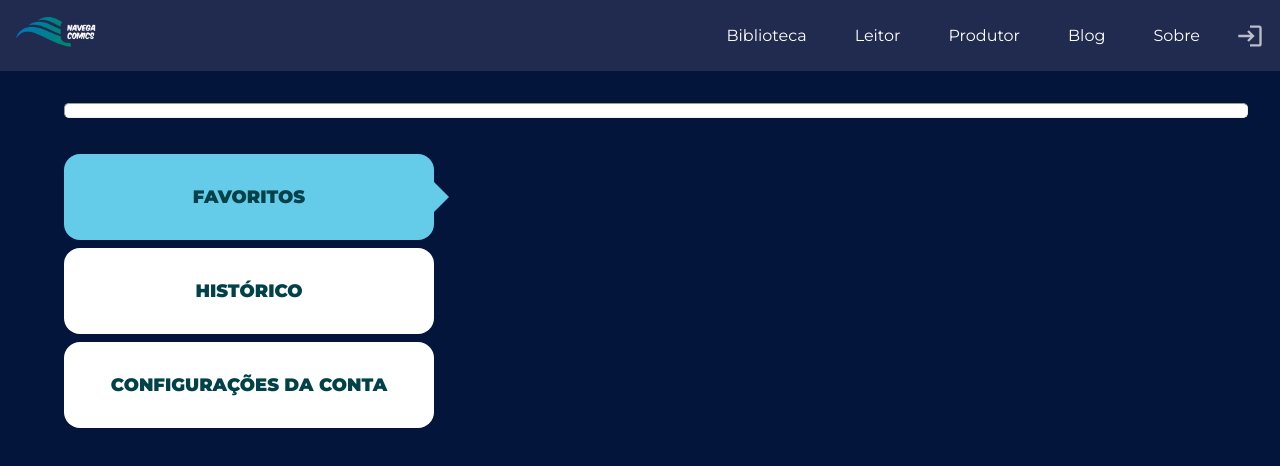
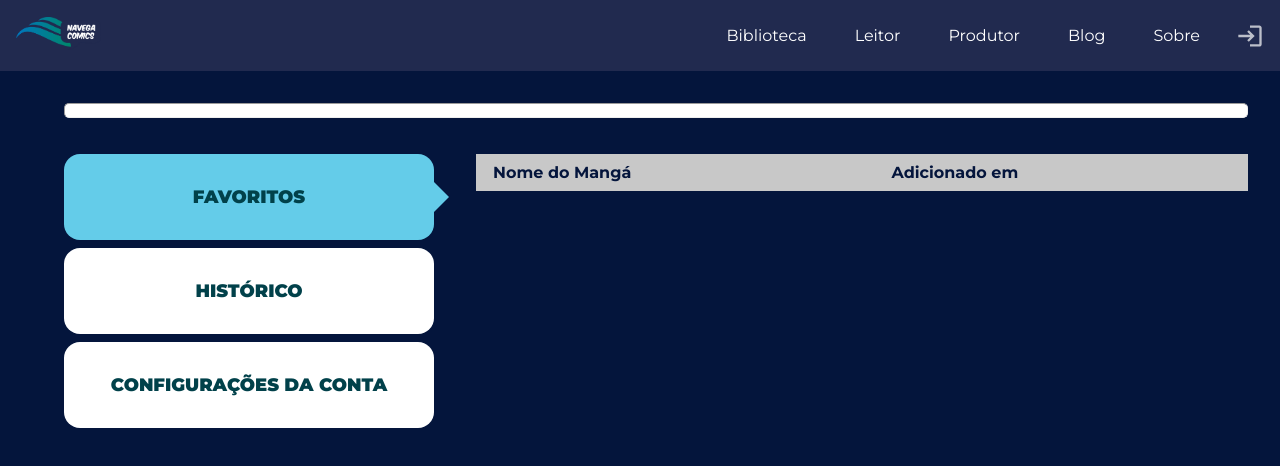
Before and after one commit to YannFigueiredo/narede, a React (Create React App) app in the folder frontend/: page /leitor in a window 1280 px wide. Shown: the top 466 px of the page. Built offline with nearby package versions, Linux system fonts and the light colour scheme.

Commit message:
feat: adicionado componente de lista para abas de favoritos e histórico na página de leitor

```diff
--- /dev/null
+++ b/frontend/src/pages/Reader/components/List/index.js
@@ -0,0 +1,29 @@
+import React, { useState, useEffect } from "react";
+import { Container } from "./styles";
+
+export default function List({ list, isHistoric = false }) {
+  const [itemsList, setItemsList] = useState([]);
+
+  useEffect(() => {
+    setItemsList(Array.isArray(list) ? list : []);
+  }, []);
+
+  return(
+    <Container>
+      <thead>
+        <tr>
+          <th>Nome do Mangá</th>
+          <th>{isHistoric ? "Visto em" : "Adicionado em"}</th>
+        </tr>
+      </thead>
+      <tbody>
+        {itemsList.map((favorite, key) => (
+          <tr key={key}>
+            <td>{favorite.title}</td>
+            <td>{favorite.date}</td>
+          </tr>
+        ))}
+      </tbody>
+    </Container>
+  );
+}
--- /dev/null
+++ b/frontend/src/pages/Reader/components/List/styles.js
@@ -0,0 +1,28 @@
+import styled from "styled-components";
+
+export const Container = styled.table`
+  width: 100%;
+  border-collapse: collapse;
+
+  thead {
+    background: ${({theme}) => theme.colors.gray["100"]};
+    text-align: left;
+  }
+
+  tr {
+    border: 1px solid ${({theme}) => theme.colors.gray["100"]};
+  }
+
+  tr th {
+    color: ${({theme}) => theme.colors.blue["900"]};
+    font-weight: 700;
+    padding: ${({theme}) => theme.spacing.padding.big_small} ${({theme}) => theme.spacing.padding.small};
+    overflow: ellipsis;
+  }
+
+  tr td {
+    color: ${({theme}) => theme.colors.blue["100"]};
+    padding: ${({theme}) => theme.spacing.padding.big_small} ${({theme}) => theme.spacing.padding.small};
+    overflow: ellipsis;
+  }
+`;
--- a/frontend/src/pages/Reader/index.js
+++ b/frontend/src/pages/Reader/index.js
@@ -1,9 +1,49 @@
-import React, { useState } from "react";
+import React, { useState, useEffect } from "react";
 import { Container } from "components/Container/page";
 import { Main, ContentWrapper, Tabs, Content } from "./styles";
+import List from "./components/List";
 
 export default function Reader() {
   const [tab, setTab] = useState(0);
+  const [favorites, setFavorites] = useState();
+  const [historic, setHistoric] = useState();
+
+  useEffect(() => {
+    setFavorites([
+      {
+        id: 6,
+        title: "Las Cabaças: A Primeira Aventura",
+        date: "25/08/2023"
+      },
+      {
+        id: 7,
+        title: "Vero Pexe e sua Turma",
+        date: "26/08/2023"
+      },
+      {
+        id: 8,
+        title: "Tailus em Busca da Semente da Vida",
+        date: "27/08/2023"
+      }
+    ]);
+    setHistoric([
+      {
+        id: 6,
+        title: "Las Cabaças: A Primeira Aventura",
+        date: "25/08/2023"
+      },
+      {
+        id: 7,
+        title: "Vero Pexe e sua Turma",
+        date: "26/08/2023"
+      },
+      {
+        id: 8,
+        title: "Tailus em Busca da Semente da Vida",
+        date: "27/08/2023"
+      }
+    ]);
+  }, []);
 
   return(
     <Container>
@@ -44,11 +84,11 @@ export default function Reader() {
           <Content>
             {
               tab === 0 &&
-              <></>
+              <List list={favorites} />
             }
             {
               tab === 1 &&
-              <></>
+              <List list={historic} isHistoric />
             }
             {
               tab === 2 &&
--- a/frontend/src/pages/Reader/styles.js
+++ b/frontend/src/pages/Reader/styles.js
@@ -74,7 +74,6 @@ export const Tabs = styled.nav`
 
   .selected {
     background: ${({theme}) => theme.colors.blue["100"]};
-    position: relative;
   }
 `;
 
```
